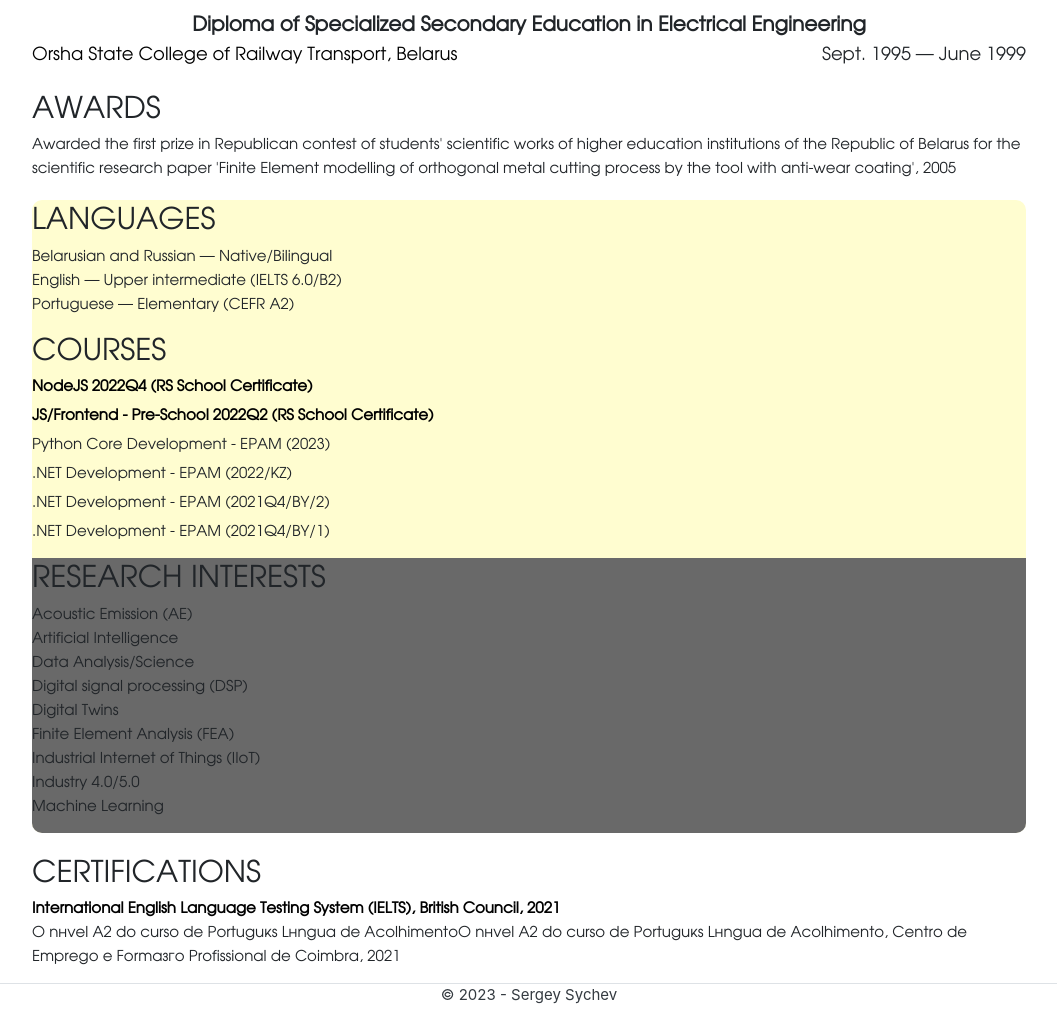
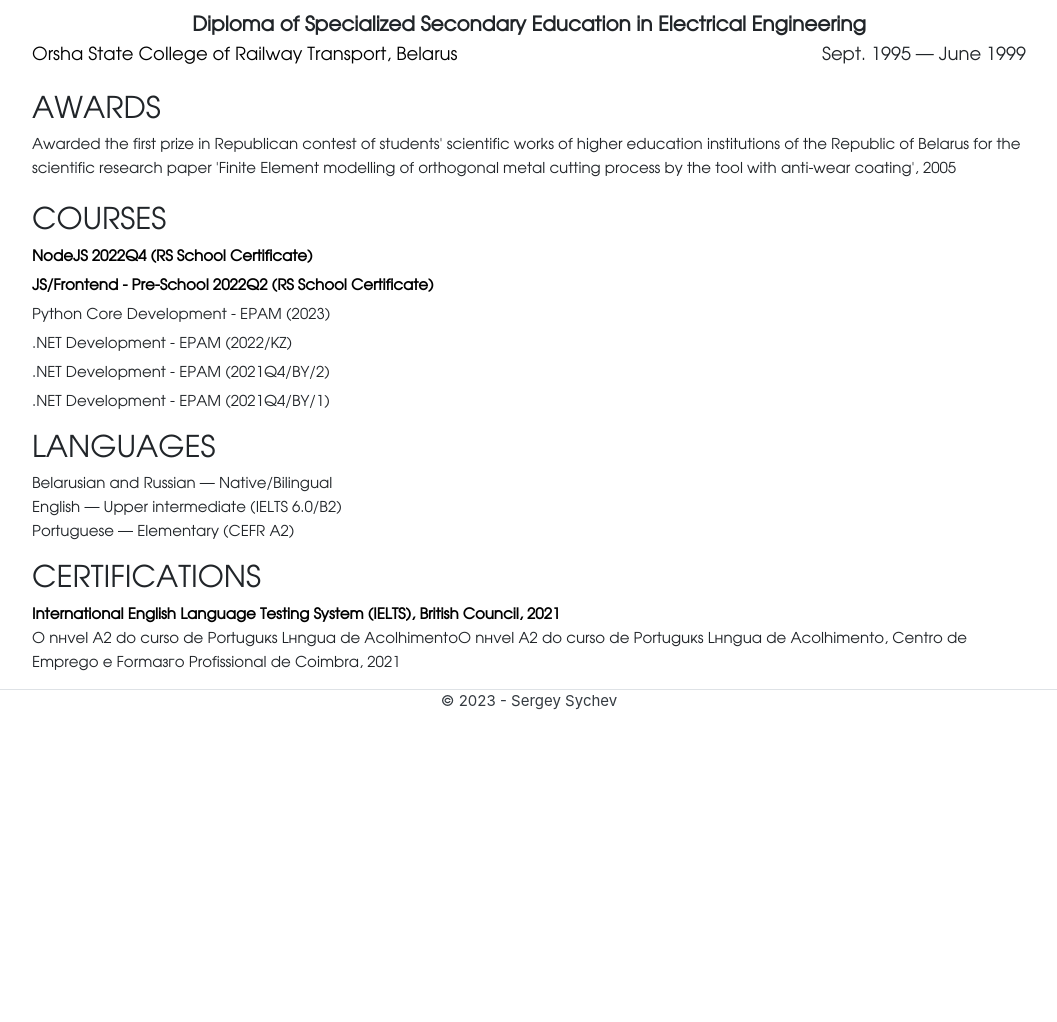
Before and after one commit to sesychev/flask, a Flask app: page /about in a window 1280 px wide. Shown: the part 431-1453 px from the top of the page, without its empty margins (111-1168 px from the left). After the commit the page ends 1141 px from the top, so only its background shows below. Run offline with Flask 3, Linux system fonts and the light colour scheme; some libraries are stand-ins or nearby versions.

Commit message:
feat: clear background

```diff
--- a/static/css/style.css
+++ b/static/css/style.css
@@ -325,7 +325,7 @@ ol, ul {
 .interests {
     /*display: none;*/
     grid-area: interest;
-    background-color: dimgrey;
+    /*background-color: dimgrey;*/
     border-radius: 0 0 10px 10px;
     /*width: auto;*/
     /*background-color: #F5F5DC;*/
--- a/templates/about.html
+++ b/templates/about.html
@@ -95,6 +95,7 @@
     cutting process by the tool with anti-wear coating', 2005
   </div>
 </div>
+
 <div id="grants" class="grants">
   <h2 class="heading">GRANTS</h2>
   <div class="content">
@@ -111,16 +112,8 @@
     10-08-00966
   </div>
 </div>
-<aside class="aside">
-  <div id="languages" class="languages">
-    <h2 class="heading">LANGUAGES</h2>
-    <ul class="ul-languages">
-      <li>Belarusian and Russian – Native/Bilingual</li>
-      <li>English – Upper intermediate (IELTS 6.0/B2)</li>
-      <li>Portuguese – Elementary (CEFR A2)</li>
-    </ul>
-  </div>
-  <div id="courses" class="courses">
+
+<div id="courses" class="courses">
     <h2 class="heading">COURSES</h2>
     <ul class="ul-courses">
       <li>
@@ -141,21 +134,16 @@
       <li>.NET Development - EPAM (2021Q4/BY/1)</li>
     </ul>
   </div>
-  <div id="interests" class="interests">
-    <h2 class="heading">RESEARCH INTERESTS</h2>
-    <ul class="ul-iterests">
-      <li>Acoustic Emission (AE)</li>
-      <li>Artificial Intelligence</li>
-      <li>Data Analysis/Science</li>
-      <li>Digital signal processing (DSP)</li>
-      <li>Digital Twins</li>
-      <li>Finite Element Analysis (FEA)</li>
-      <li>Industrial Internet of Things (IIoT)</li>
-      <li>Industry 4.0/5.0</li>
-      <li>Machine Learning</li>
-    </ul>
-  </div>
-</aside>
+
+<div id="languages" class="languages">
+  <h2 class="heading">LANGUAGES</h2>
+  <ul class="ul-languages">
+    <li>Belarusian and Russian – Native/Bilingual</li>
+    <li>English – Upper intermediate (IELTS 6.0/B2)</li>
+    <li>Portuguese – Elementary (CEFR A2)</li>
+  </ul>
+</div>
+
 <div id="certifications" class="certifications">
   <h2 class="heading">CERTIFICATIONS</h2>
   <ol class="subheading">
```
